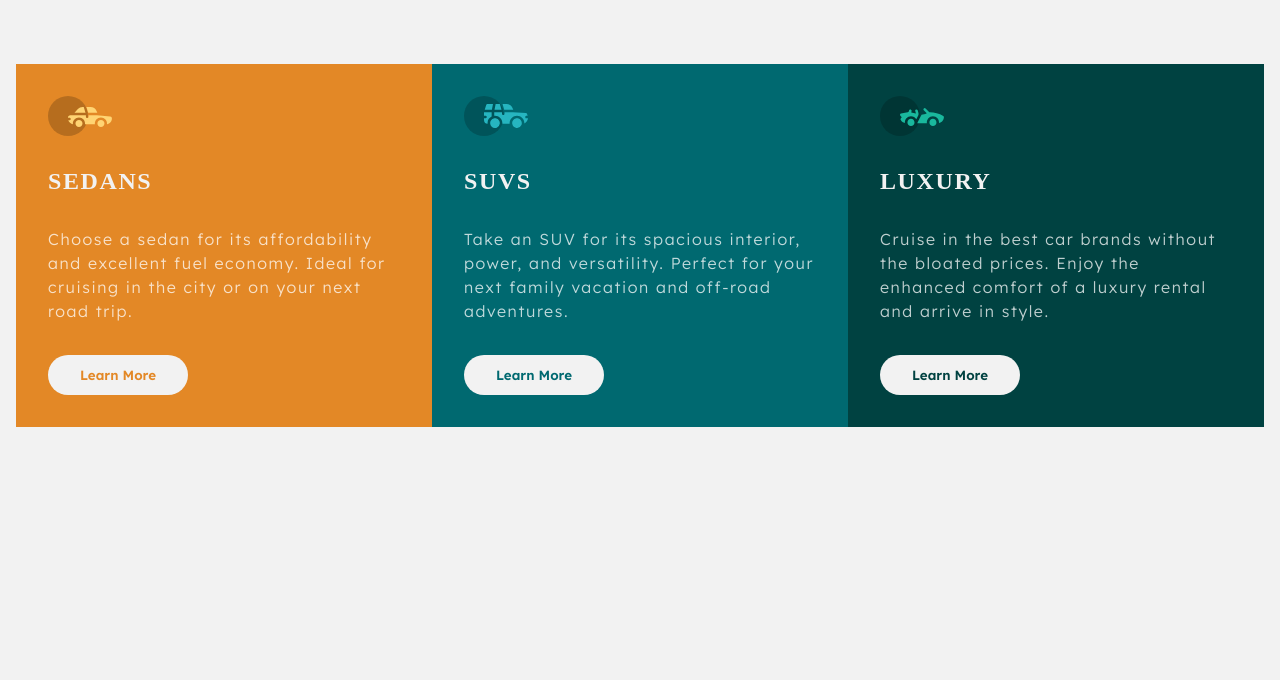
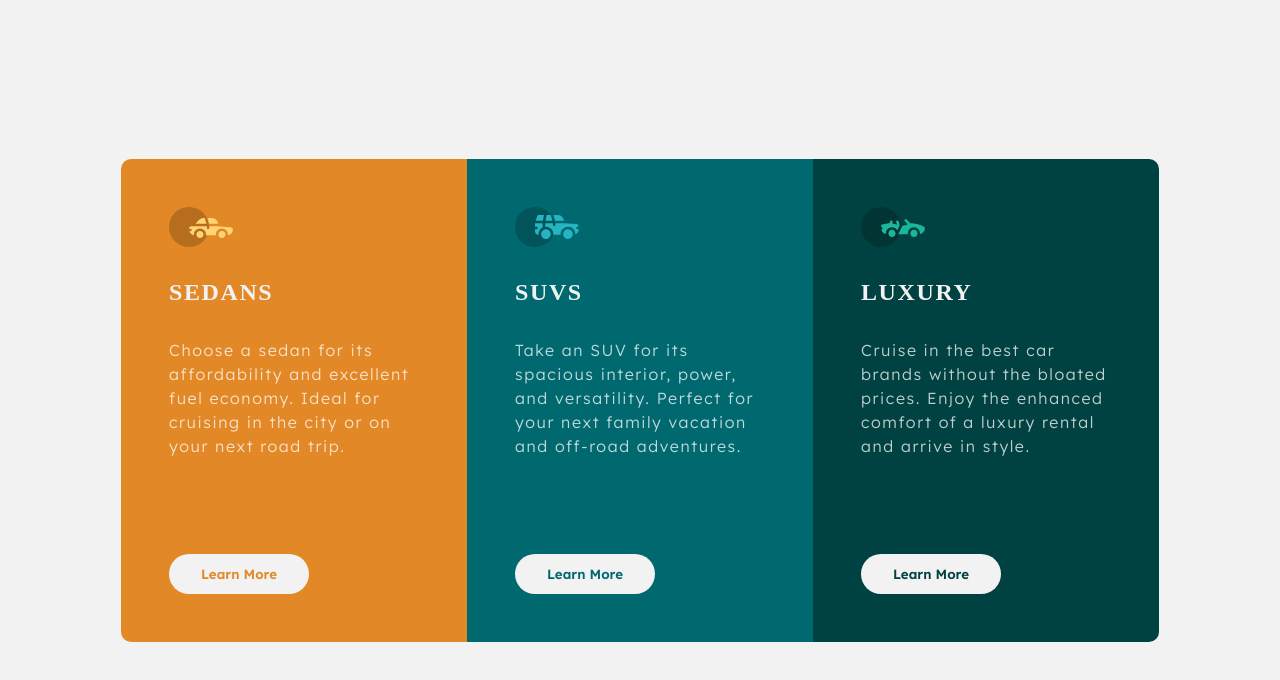
Before and after one commit to henriquealfredobenettidesousa-blip/3-COLUMN-PREVIEW-CARD, a plain HTML site: page index.html in a window 1280 px wide. Drawn offline with Linux system fonts and the light colour scheme; a web font is replaced by a local one.

Commit message:
style: finish the responsiveness

```diff
--- a/styles/index.css
+++ b/styles/index.css
@@ -40,6 +40,10 @@ body {
   letter-spacing: var(--ls-p);
 
   padding: 4rem 1rem;
+
+  display: grid;
+  place-items: center;
+  min-height: 100vh;
 }
 
 p {
@@ -94,6 +98,14 @@ button {
   display: grid;
   gap: 2rem;
   padding: 2rem;
+
+  text-align: start;
+}
+
+.container {
+  background-color: var(--gray-100);
+  border-radius: 10px;
+  overflow: hidden;
 }
 
 @media (width >= 800px) {
@@ -101,4 +113,16 @@ button {
     display: grid;
     grid-template-columns: 1fr 1fr 1fr;
   }
+
+  button {
+    margin-top: 4rem;
+  }
+
+  p {
+    max-width:250px;
+  }
+
+  .cards {
+    padding: 3rem;
+  }
 }
```
